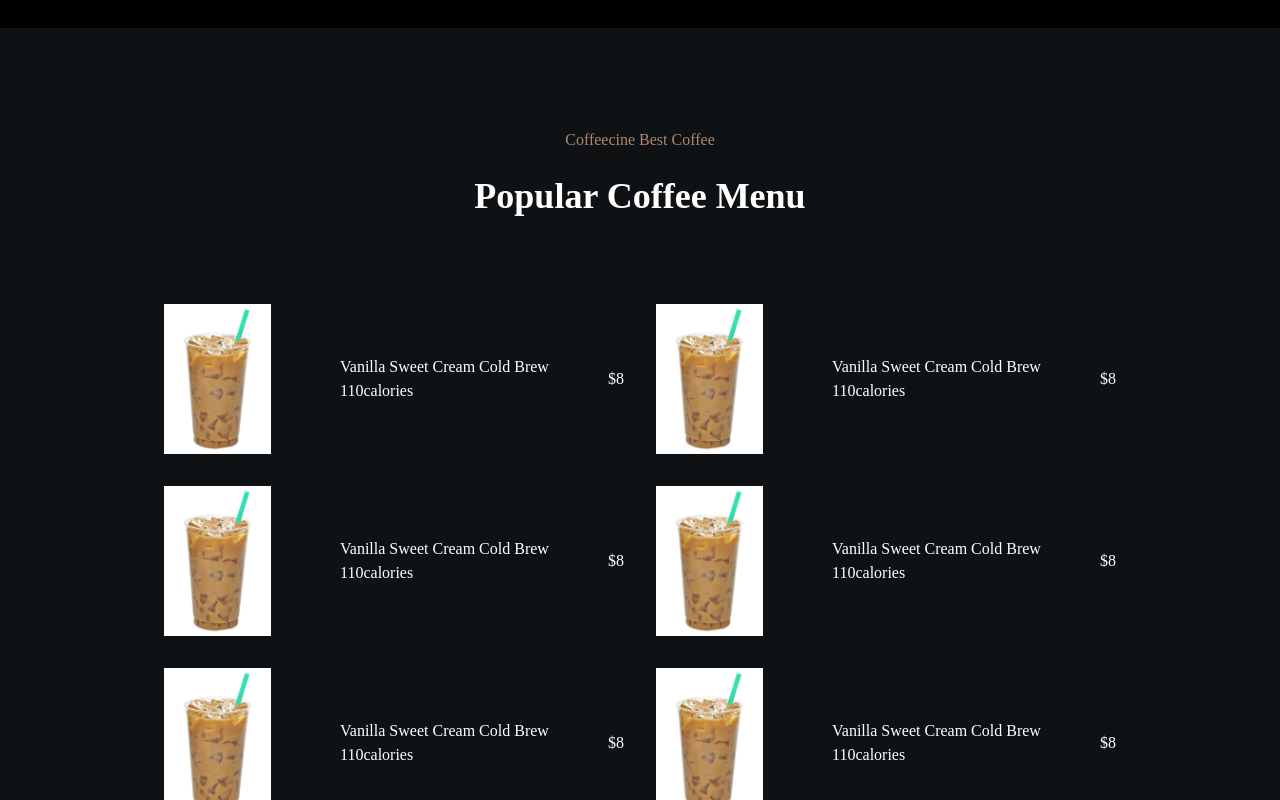
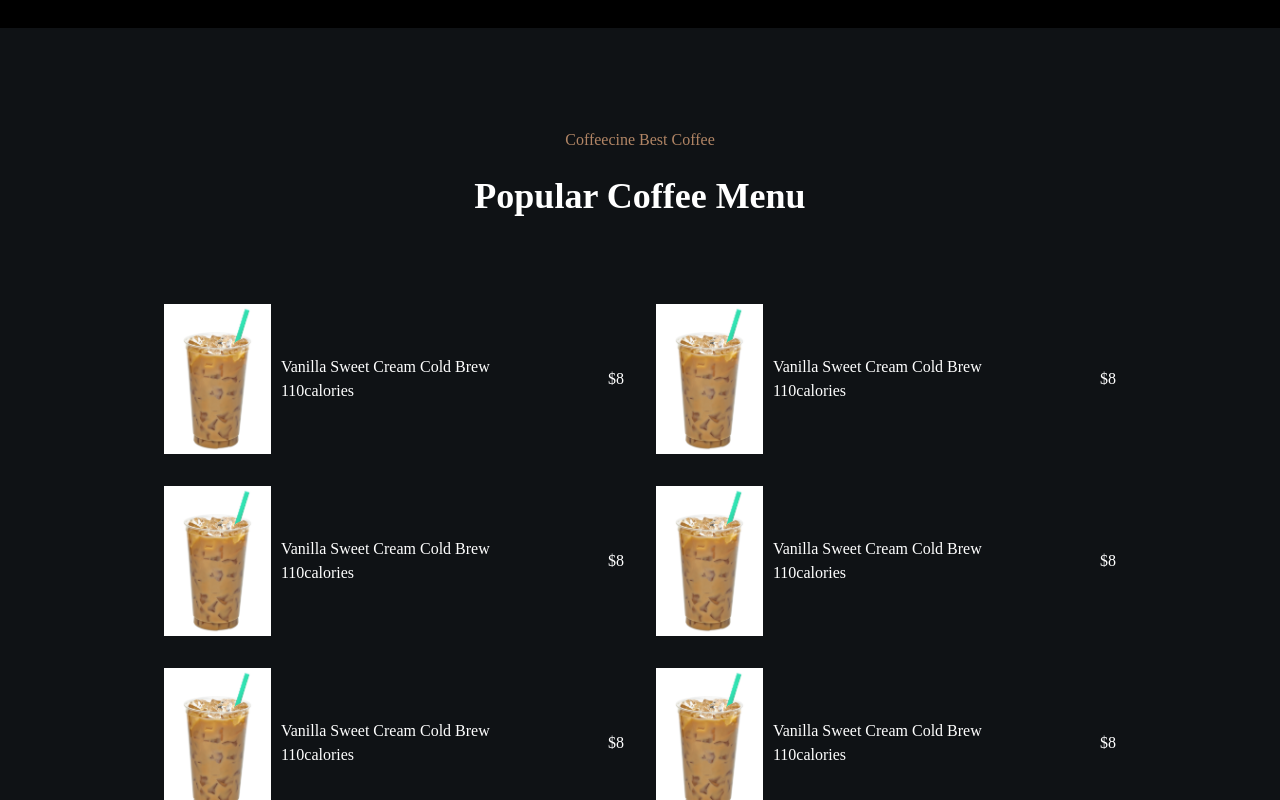
Before and after one commit to SlaughterBruce-FS/cfee, a React (Create React App) app: page / in a window 1280 px wide. Shown: the part 2000-2800 px from the top of the page. Built offline with nearby package versions, Linux system fonts and the light colour scheme.

Commit message:
updated and added id's for scroll

```diff
--- a/src/App.js
+++ b/src/App.js
@@ -2,6 +2,7 @@
 import About from "./components/About";
 import Blog from "./components/Blog";
 import Book from "./components/Book";
+import Footer from "./components/Footer";
 import Hero from "./components/Hero";
 import Info from "./components/Info";
 import Menu from "./components/Menu";
@@ -12,7 +13,7 @@
 
 function App() {
   return (
-    <div className="App">
+    <div className="App scroll-smooth">
       <TopBar />
       <Navbar />
       <Hero />
@@ -23,6 +24,7 @@
       <Testimonials />
       <Book />
       <Blog />
+      <Footer />
     </div>
   );
 }
--- a/src/components/About.jsx
+++ b/src/components/About.jsx
@@ -2,7 +2,7 @@
 
 const About = () => {
   return (
-    <div className='bg-[var(--secondary-dark)] grid grid-cols-1 py-[100px] px-16 text-white md:grid-cols-2  '>
+    <div id='about' className='bg-[var(--secondary-dark)] grid grid-cols-1 py-[100px] px-16 text-white md:grid-cols-2  '>
         <div className='flex flex-col justify-center align-center ml-8'>
             <p className='text-[var(--primary)] capitalize text-xl pb-4 '>About Us</p>
             <h2 className='capitalize text-4xl font-bold pb-4 ' >Organic & fresh coffee<br/> Provider Center</h2>
--- a/src/components/Blog.jsx
+++ b/src/components/Blog.jsx
@@ -2,7 +2,7 @@
 
 const Blog = () => {
   return (
-    <div  className='bg-[var(--secondary-dark)] grid grid-cols-1 py-[100px] px-16 text-white '>
+    <div id='blog' className='bg-[var(--secondary-dark)] grid grid-cols-1 py-[100px] px-16 text-white '>
     <div className='flex flex-col overflow-hidden items-center justify-center text-white mb-16'>
         <h4 className='text-[var(--primary)] capitalize'>coffeecine updates</h4>
         <h1 className='text-4xl font-bold capitalize py-6'>latest updates & news</h1>
--- a/src/components/Book.jsx
+++ b/src/components/Book.jsx
@@ -2,7 +2,7 @@
 
 const Book = () => {
   return (
-    <div className='py-[50px] px-8 md:px-[50px] lg:px-[200px] m-o overflow-hidden bg-[var(--primary-dark)] '>
+    <div id='book' className='py-[50px] px-8 md:px-[50px] lg:px-[200px] m-o overflow-hidden bg-[var(--primary-dark)] '>
         <div className='flex justify-between items-center '>
             <div>
                 <p className='text-[var(--primary)] capitalize text-xl pb-2 '>About Us</p>
--- /dev/null
+++ b/src/components/Footer.jsx
@@ -0,0 +1,13 @@
+import React from 'react'
+
+const Footer = () => {
+  return (
+    <div className='py-2 m-o overflow-hidden bg-[var(--primary-dark)] w-full'>
+        <div className='w-full flex justify-center items-center  '>
+                <p className='text-[var(--primary)] capitalize text-sm pb-2 '> &copy; {new Date().getFullYear()} Flawless Jae </p>
+        </div>
+    </div>
+  )
+}
+
+export default Footer
--- a/src/components/Hero.jsx
+++ b/src/components/Hero.jsx
@@ -2,9 +2,9 @@
 
 const Hero = () => {
   return (
-    <div className='relative z-1 h-[90vh] '>
+    <div id='home' className='relative z-1 h-[90vh] overflow-hidden '>
         <img className='absolute w-full h-full object-cover' src='../../hero.jpeg' alt="hero img" />
-        <div className=' ' >
+        <div className='md:ml-20 ' >
             <div className='absolute z-2 top-[40%] w-full md:-[50%] max-w-[700px] flex flex-col text-white p-4 '>
             <h4 className='text-[var(--primary)] capitalize text-xl '>Welcome the Kalfien</h4>
             <h1 className='uppercase text-7xl font-bold  '>the london <br/> Caffe House</h1>
--- a/src/components/Info.jsx
+++ b/src/components/Info.jsx
@@ -4,7 +4,7 @@
 
 const Info = () => {
   return (
-    <div className='py-[100px] px-8 md:px-[50px] lg:px-[200px] m-o overflow-hidden bg-[var(--primary-dark)] grid gap-10 lg:grid-cols-2 '>
+    <div id='info' className='py-[100px] px-8 md:px-[50px] lg:px-[200px] m-o overflow-hidden bg-[var(--primary-dark)] grid gap-10 lg:grid-cols-2 '>
         <div>
             <img className='h-full object-cover ' src="../../info.jpeg" alt="test" />
         </div>
--- a/src/components/Menu.jsx
+++ b/src/components/Menu.jsx
@@ -2,14 +2,15 @@
 
 const Menu = () => {
   return (
-    <div  className='bg-[var(--secondary-dark)] grid grid-cols-1 py-[100px] px-16 text-white '>
+    <div id='menu'  className='bg-[var(--secondary-dark)] grid grid-cols-1 py-[100px] px-16 text-white '>
         <div className='flex flex-col overflow-hidden items-center justify-center text-white mb-16'>
             <h4 className='text-[var(--primary)] capitalize'>Coffeecine best coffee</h4>
             <h1 className='text-4xl font-bold capitalize py-6'>Popular Coffee menu</h1>
         </div>
         <div className='grid gap-8 md:grid-cols-2 md:mx-[100px] '  >
-            <div className='flex justify-between items-center ' >
+            <div className='flex items-center ' >
                 <img className='h-[150px] mr-[10px]' src="../../1.jpeg" alt="coffee" />
+                <div className='flex justify-between items-center w-full'>
                 <div>
                     <h5>Vanilla Sweet Cream Cold Brew</h5>
                     <p>110calories</p>
@@ -17,9 +18,11 @@
                 <div>
                     <h6>$8</h6>
                 </div>
+                </div>
             </div>
-            <div className='flex justify-between items-center ' >
+            <div className='flex items-center ' >
                 <img className='h-[150px] mr-[10px]' src="../../1.jpeg" alt="coffee" />
+                <div className='flex justify-between items-center w-full'>
                 <div>
                     <h5>Vanilla Sweet Cream Cold Brew</h5>
                     <p>110calories</p>
@@ -27,9 +30,11 @@
                 <div>
                     <h6>$8</h6>
                 </div>
+                </div>
             </div>
-            <div className='flex justify-between items-center ' >
+            <div className='flex items-center ' >
                 <img className='h-[150px] mr-[10px]' src="../../1.jpeg" alt="coffee" />
+                <div className='flex justify-between items-center w-full'>
                 <div>
                     <h5>Vanilla Sweet Cream Cold Brew</h5>
                     <p>110calories</p>
@@ -37,9 +42,11 @@
                 <div>
                     <h6>$8</h6>
                 </div>
+                </div>
             </div>
-            <div className='flex justify-between items-center ' >
+            <div className='flex items-center ' >
                 <img className='h-[150px] mr-[10px]' src="../../1.jpeg" alt="coffee" />
+                <div className='flex justify-between items-center w-full'>
                 <div>
                     <h5>Vanilla Sweet Cream Cold Brew</h5>
                     <p>110calories</p>
@@ -47,9 +54,11 @@
                 <div>
                     <h6>$8</h6>
                 </div>
+                </div>
             </div>
-            <div className='flex justify-between items-center ' >
+            <div className='flex items-center ' >
                 <img className='h-[150px] mr-[10px]' src="../../1.jpeg" alt="coffee" />
+                <div className='flex justify-between items-center w-full'>
                 <div>
                     <h5>Vanilla Sweet Cream Cold Brew</h5>
                     <p>110calories</p>
@@ -57,9 +66,11 @@
                 <div>
                     <h6>$8</h6>
                 </div>
+                </div>
             </div>
-            <div className='flex justify-between items-center ' >
+            <div className='flex items-center ' >
                 <img className='h-[150px] mr-[10px]' src="../../1.jpeg" alt="coffee" />
+                <div className='flex justify-between items-center w-full'>
                 <div>
                     <h5>Vanilla Sweet Cream Cold Brew</h5>
                     <p>110calories</p>
@@ -67,7 +78,33 @@
                 <div>
                     <h6>$8</h6>
                 </div>
+                </div>
             </div>
+            <div className='flex items-center ' >
+                <img className='h-[150px] mr-[10px]' src="../../1.jpeg" alt="coffee" />
+                <div className='flex justify-between items-center w-full'>
+                <div>
+                    <h5>Vanilla Sweet Cream Cold Brew</h5>
+                    <p>110calories</p>
+                </div>
+                <div>
+                    <h6>$8</h6>
+                </div>
+                </div>
+            </div>
+            <div className='flex items-center ' >
+                <img className='h-[150px] mr-[10px]' src="../../1.jpeg" alt="coffee" />
+                <div className='flex justify-between items-center w-full'>
+                <div>
+                    <h5>Vanilla Sweet Cream Cold Brew</h5>
+                    <p>110calories</p>
+                </div>
+                <div>
+                    <h6>$8</h6>
+                </div>
+                </div>
+            </div>
+
         </div>
     </div>
   )
--- a/src/components/Services.jsx
+++ b/src/components/Services.jsx
@@ -5,7 +5,7 @@
 const Services = () => {
   return (
     <>
-    <div className='py-[100px] m-o overflow-hidden bg-[var(--primary-dark)] '>
+    <div id='services' className='py-[100px] m-o overflow-hidden bg-[var(--primary-dark)] '>
     <div className='flex flex-col overflow-hidden items-center justify-center text-white'>
          <h4 className='text-[var(--primary)] capitalize'>What we serve</h4>
         <h1 className='text-4xl font-bold capitalize py-6'>Our services</h1>
--- a/src/components/Testimonials.jsx
+++ b/src/components/Testimonials.jsx
@@ -2,7 +2,7 @@
 
 const Testimonials = () => {
   return (
-    <div  className='bg-[var(--secondary-dark)] grid grid-cols-1 py-[100px] px-16 text-white '>
+    <div id='testimonial' className='bg-[var(--secondary-dark)] grid grid-cols-1 py-[100px] px-16 text-white '>
         <div className='flex flex-col overflow-hidden items-center justify-center text-white mb-16'>
             <h4 className='text-[var(--primary)] capitalize'>Customer feedback</h4>
             <h1 className='text-4xl font-bold capitalize py-6'>what our clients say</h1>
```
Also changed, not shown: src/components/TopBar.jsx (+6 -6 lines).
